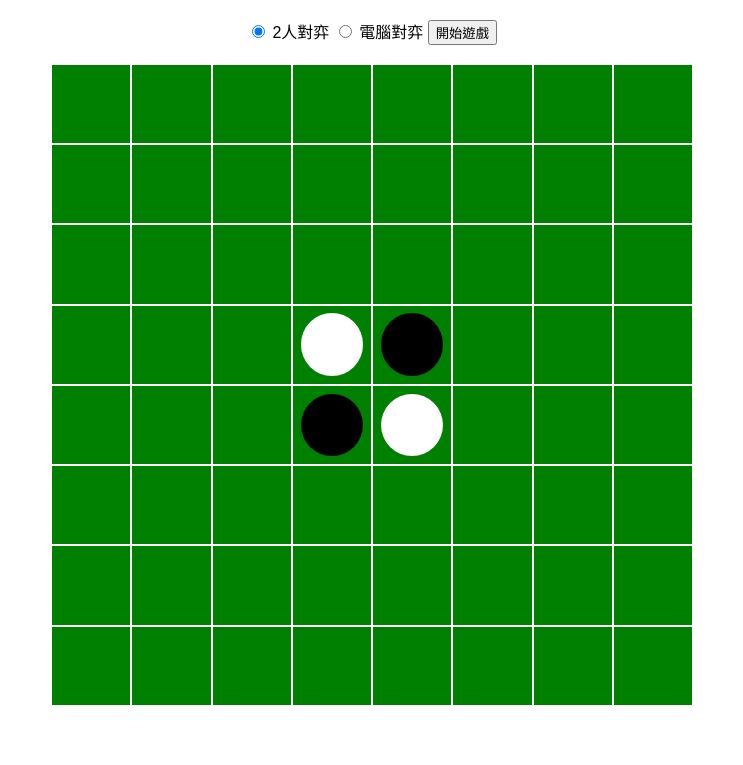
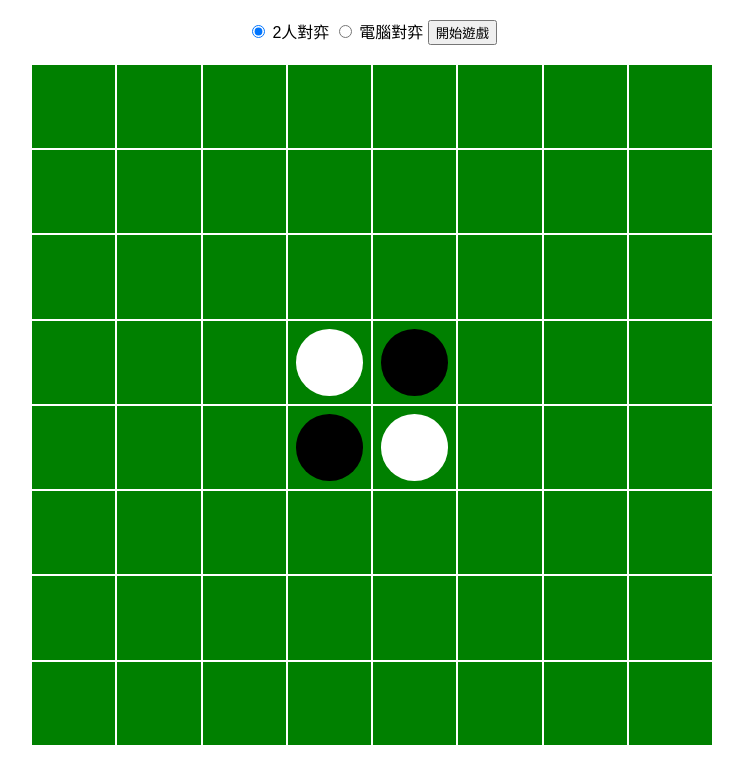
Before and after one commit to d9milktea/miniwebapps, a plain HTML site: page reversi/reversi.html in a window 1280 px wide. Shown: the part 70-835 px from the top of the page, without its empty margins (268-1011 px from the left). Before the commit the page ends 800 px from the top, so only its background shows below. Drawn offline with Linux system fonts and the light colour scheme.

Commit message:
變更css

```diff
--- a/reversi/reversi.html
+++ b/reversi/reversi.html
@@ -18,8 +18,8 @@
       grid-template-rows: repeat(8, 1fr);
       gap: 2px;
       margin: 0 auto;
-      width: 80vh;    /* 自動依據視窗高度 90% */
-      height: 80vh;   /* 保持正方形 */
+      width: min(85vw, 85vh);   /* 根據寬高較小的值 */
+      height: min(85vw, 85vh);  /* 保持正方形 */
     }
     .cell {
       background: green;
```
